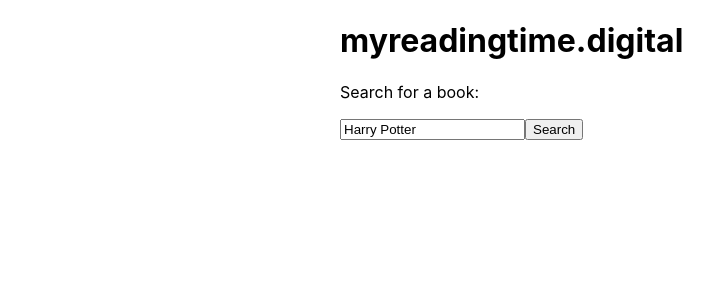
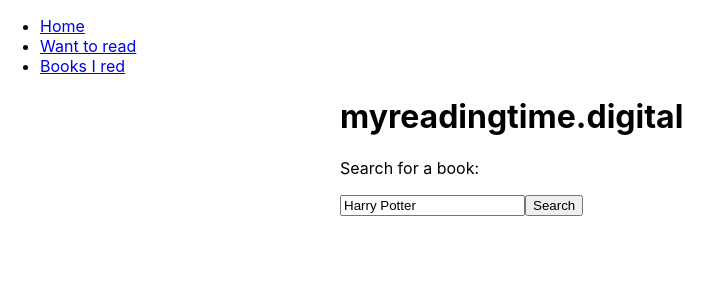
Before and after one commit to marcoheine-com/myreadingtime.digital, a React (Create React App) app: page / in a window 1280 px wide. Shown: the top 300 px of the page, without its empty margins (0-722 px from the left). Built offline with nearby package versions, Linux system fonts and the light colour scheme.

Commit message:
move logic into own component and add react-router

```diff
--- a/package.json
+++ b/package.json
@@ -9,6 +9,7 @@
     "axios": "^0.19.1",
     "react": "^16.12.0",
     "react-dom": "^16.12.0",
+    "react-router-dom": "^5.1.2",
     "react-scripts": "3.3.0",
     "styled-components": "^5.0.1"
   },
--- a/src/App.js
+++ b/src/App.js
@@ -1,112 +1,34 @@
-import React, { useState, useEffect, useReducer } from 'react';
-import axios from 'axios';
-import styled from 'styled-components';
+import React from 'react';
+import { BrowserRouter as Router, Switch, Route, Link } from 'react-router-dom';
+import SearchPage from './components/SearchPage';
 
-import Results from './components/Results';
-import { API_BASE_URL, START_INDEX } from './constants/api';
-import { IS_LOADING, IS_SUCCESS, IS_ERROR } from './constants/searchTypes';
-
-export const Main = styled.main`
-	margin: 0 auto;
-	max-width: 600px;
-`;
-
-const App = () => {
-	const [query, setQuery] = useState('Harry Potter');
-	const [searchQuery, setSearchQuery] = useState('');
-	const [url, setUrl] = useState('');
-	const [index, setIndex] = useState(0);
-
-	const dataFetchReducer = (state, action) => {
-		switch (action.type) {
-			case IS_LOADING:
-				return {
-					...state,
-					isLoading: true,
-					isError: false
-				};
-			case IS_SUCCESS:
-				return {
-					...state,
-					isLoading: false,
-					isError: false,
-					data: action.payload
-				};
-			case IS_ERROR:
-				return {
-					...state,
-					isLoading: false,
-					isError: true
-				};
-			default:
-				throw new Error();
-		}
-	};
-
-	const [state, dispatch] = useReducer(dataFetchReducer, {
-		isLoading: false,
-		isError: false,
-		data: null
-	});
-
-	useEffect(() => {
-		if (url === '') return;
-
-		const getData = async () => {
-			dispatch({ type: IS_LOADING });
-			try {
-				const { data } = await axios.get(url);
-				dispatch({ type: IS_SUCCESS, payload: data });
-			} catch (error) {
-				dispatch({ type: IS_ERROR });
-			}
-		};
-
-		getData();
-	}, [url]);
-
-	const handleOnclick = () => {
-		setIndex(index + 10);
-		setUrl(`${API_BASE_URL}${query}&${START_INDEX}=${index}`);
-	};
-
-	const { isLoading, isError, data } = state;
-
-	return (
-		<Main>
-			<h1>myreadingtime.digital</h1>
-			<p>Search for a book:</p>
-			<form
-				onSubmit={event => {
-					setUrl(`${API_BASE_URL}${query}&${START_INDEX}=${index}`);
-					setSearchQuery(query);
-					event.preventDefault();
-				}}
-			>
-				<input
-					type='text'
-					value={query}
-					onChange={event => setQuery(event.target.value)}
-				/>
-				<button type='submit' disabled={query === ''}>
-					Search
-				</button>
-			</form>
-
-			{isError && <p>Oh oh! Something went wrong. Please try again!</p>}
-
-			{isLoading ? (
-				<p>Loading...</p>
-			) : (
-				data && (
-					<>
-						<Results data={data} searchQuery={searchQuery} />
-						<button onClick={handleOnclick}>Load more books</button>
-					</>
-				)
-			)}
-		</Main>
-	);
-};
+const App = () => (
+	<Router>
+		<nav>
+			<ul>
+				<li>
+					<Link to='/'>Home</Link>
+				</li>
+				<li>
+					<Link to='/want-to-read'>Want to read</Link>
+				</li>
+				<li>
+					<Link to='/books-I-red'>Books I red</Link>
+				</li>
+			</ul>
+		</nav>
+		<Switch>
+			<Route path='/'>
+				<SearchPage />
+			</Route>
+			<Route path='/want-to-read'>
+				<SearchPage />
+			</Route>
+			<Route path='/books-I-red'>
+				<SearchPage />
+			</Route>
+		</Switch>
+	</Router>
+);
 
 export default App;
--- /dev/null
+++ b/src/components/SearchPage/SearchPage.js
@@ -0,0 +1,63 @@
+import React, { useState } from 'react';
+import styled from 'styled-components';
+
+import Results from '../Results';
+import useGoogleBooksAPI from '../../hooks/useGoogleBooksApi';
+import { API_BASE_URL, START_INDEX } from '../../constants/api';
+
+export const Main = styled.main`
+	margin: 0 auto;
+	max-width: 600px;
+`;
+
+const App = () => {
+	const [query, setQuery] = useState('Harry Potter');
+	const [searchQuery, setSearchQuery] = useState('');
+	const [index, setIndex] = useState(0);
+	const [state, setUrl] = useGoogleBooksAPI();
+
+	const handleOnclick = () => {
+		setIndex(index + 10);
+		setUrl(`${API_BASE_URL}${query}&${START_INDEX}=${index}`);
+	};
+
+	const { isLoading, isError, data } = state;
+
+	return (
+		<Main>
+			<h1>myreadingtime.digital</h1>
+			<p>Search for a book:</p>
+			<form
+				onSubmit={event => {
+					setUrl(`${API_BASE_URL}${query}&${START_INDEX}=${index}`);
+					setSearchQuery(query);
+					event.preventDefault();
+				}}
+			>
+				<input
+					type='text'
+					value={query}
+					onChange={event => setQuery(event.target.value)}
+				/>
+				<button type='submit' disabled={query === ''}>
+					Search
+				</button>
+			</form>
+
+			{isError && <p>Oh oh! Something went wrong. Please try again!</p>}
+
+			{isLoading ? (
+				<p>Loading...</p>
+			) : (
+				data && (
+					<>
+						<Results data={data} searchQuery={searchQuery} />
+						<button onClick={handleOnclick}>Load more books</button>
+					</>
+				)
+			)}
+		</Main>
+	);
+};
+
+export default App;
--- /dev/null
+++ b/src/components/SearchPage/index.js
@@ -0,0 +1 @@
+export { default } from './SearchPage';
```
Also changed, not shown: 2 other files (tests, documents, lock files or other folders).
